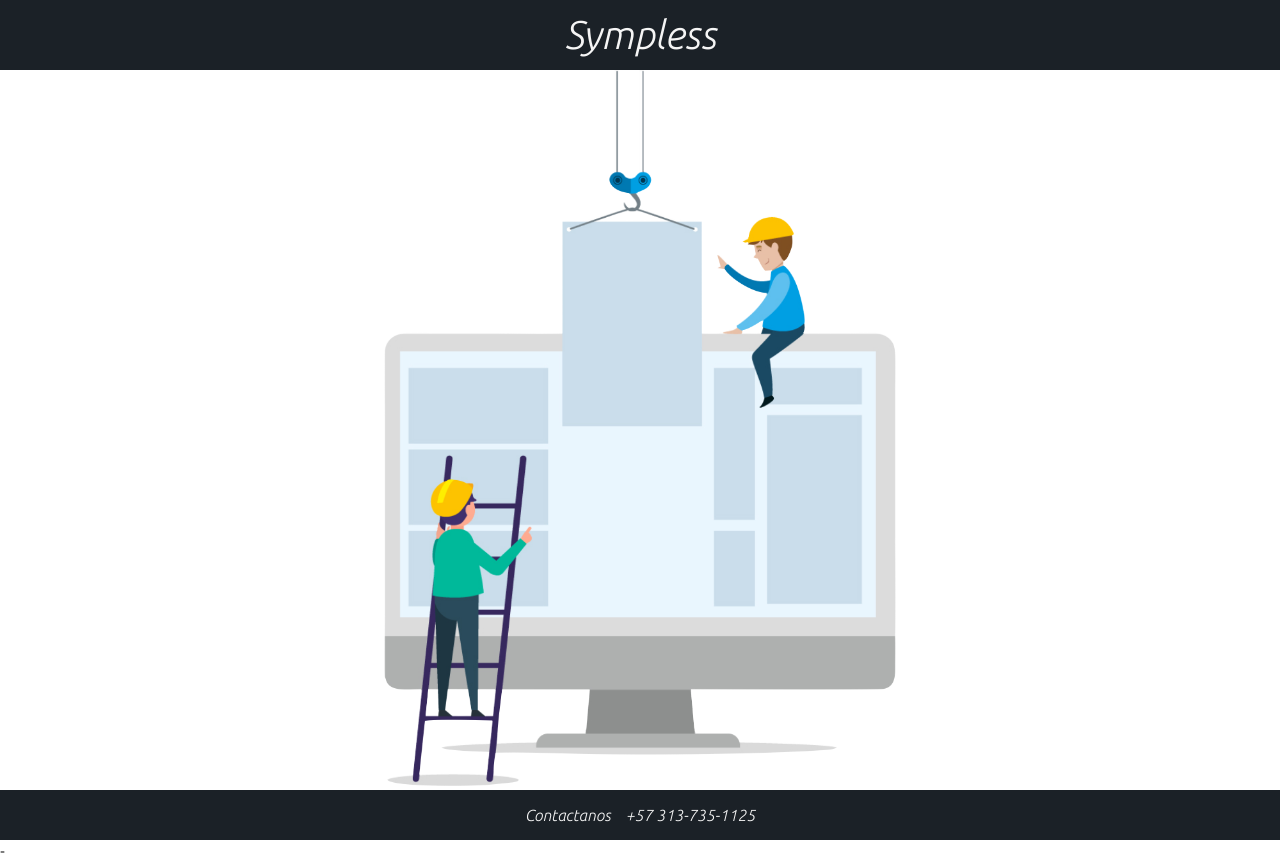
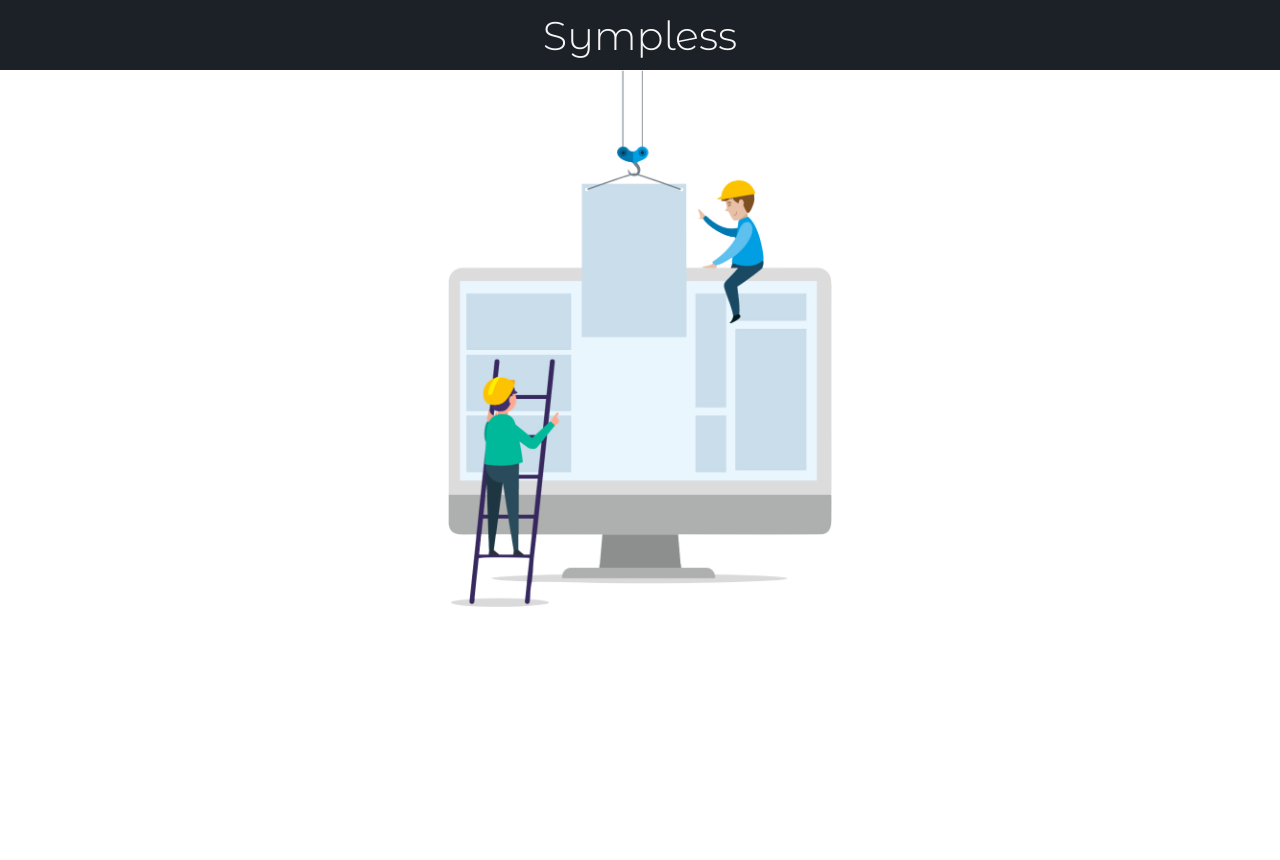
Before and after one commit to DavidSaldaH/DesarrolloWeb, a plain HTML site: page index.html in a window 1280 px wide. After the commit the page ends 800 px from the top, so only its background shows below. Drawn offline with Linux system fonts and the light colour scheme.

Commit message:
Generación de pagina logos para Wilmer y adición de estilos de letra

```diff
--- a/index.html
+++ b/index.html
@@ -7,23 +7,22 @@
     <!--<link rel="icon" type="image/png" href="img/favicon.png">-->
     <link href="https://fonts.googleapis.com/css?family=Fjalla+One|Source+Sans+Pro" rel="stylesheet">
     <link href="https://fonts.googleapis.com/css2?family=Ubuntu:ital,wght@1,300&display=swap" rel="stylesheet">
+    <link href="https://fonts.googleapis.com/css2?family=Montserrat+Alternates:wght@300&display=swap" rel="stylesheet">
     <link rel="stylesheet" href="css/estilos.css">
 </head>
 
 <body>
    <header class="header" style="text-align: center;">
-    <h4 style="font-family: 'Ubuntu', sans-serif; font-size: 40px; display: block; margin: auto;">Sympless</h4>
+    <h4 style="font-family: 'Montserrat Alternates', sans-serif; font-size: 40px; display: block; margin: auto;">Sympless</h4>
     </header>
     <div style="display: block; text-align: center; margin: auto;">
                 <figure style=" text-align: center;">
-                    <img src="img/Construction.png" alt="Sobre mi" width="40%" height="auto">
+                    <img src="img/Construction.png" alt="Sobre mi" width="30%" height="auto">
                 </figure>
 
     </div>
     <footer style=" background-color: #1b2127; color: whitesmoke; display: flex; align-content: center; justify-content: center;">
-                <p style="font-family: 'Ubuntu', sans-serif;">Contactanos &nbsp;&nbsp; +57 313-735-1125</p>
     </footer>
-    -
 </body>
 
 </html>
```
Also changed, not shown: Logos.html (+2 -1 lines), img/LogoMonserrat.JPG (added), img/LogoUbuntu.JPG (added), img/hmSolutions.jpg (added).
